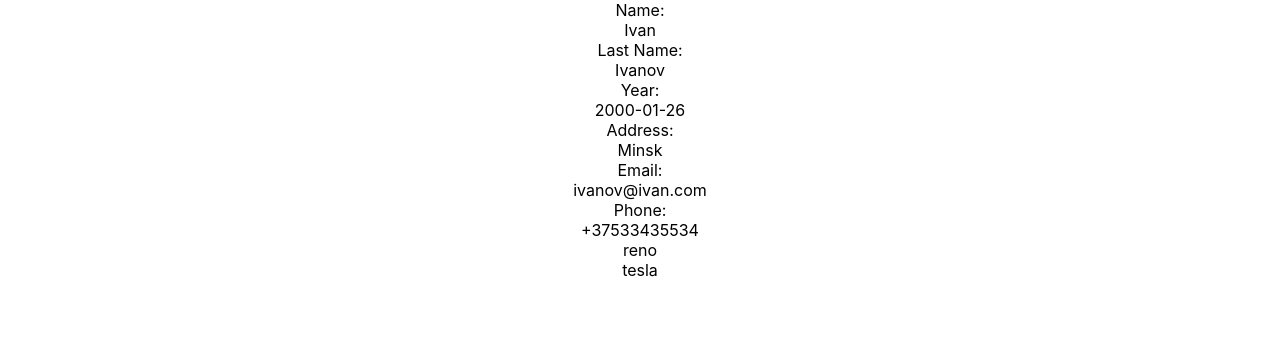
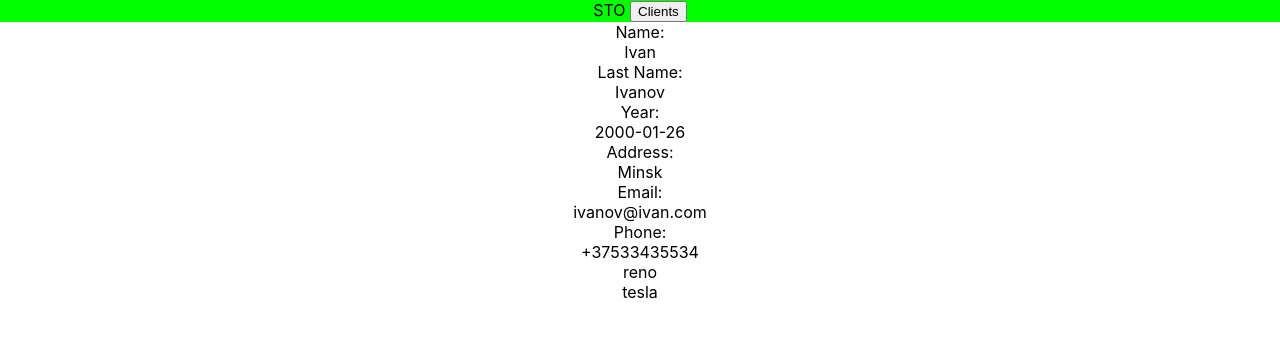
Before and after one commit to IgnatZakalinsky/stoproject, a React (Create React App) app in the folder front/: page /clientProfile in a window 1280 px wide. Shown: the top 338 px of the page. Built offline with nearby package versions, Linux system fonts and the light colour scheme.

Commit message:
create navbar Home

```diff
--- /dev/null
+++ b/front/src/components/Home.js
@@ -0,0 +1,12 @@
+import React from 'react';
+import {NavLink} from "react-router-dom";
+
+function Home() {
+    return (
+        <div className="Home" style={{background: 'lime'}}>
+            STO <NavLink to={'/clients'}><button>Clients</button></NavLink>
+        </div>
+    );
+}
+
+export default Home;
--- a/front/src/components/STO.js
+++ b/front/src/components/STO.js
@@ -2,10 +2,12 @@ import React from 'react';
 import {Route} from "react-router-dom";
 import Clients from "./clients/Clients";
 import ClientProfile from "./clientProfile/ClientProfile";
+import Home from "./Home";
 
 function STO() {
     return (
         <div className="STO">
+            <Home/>
             <Route path='/clients' render={() => <Clients/>}/>
             <Route path='/clientProfile' render={() => <ClientProfile/>}/>
         </div>
```
